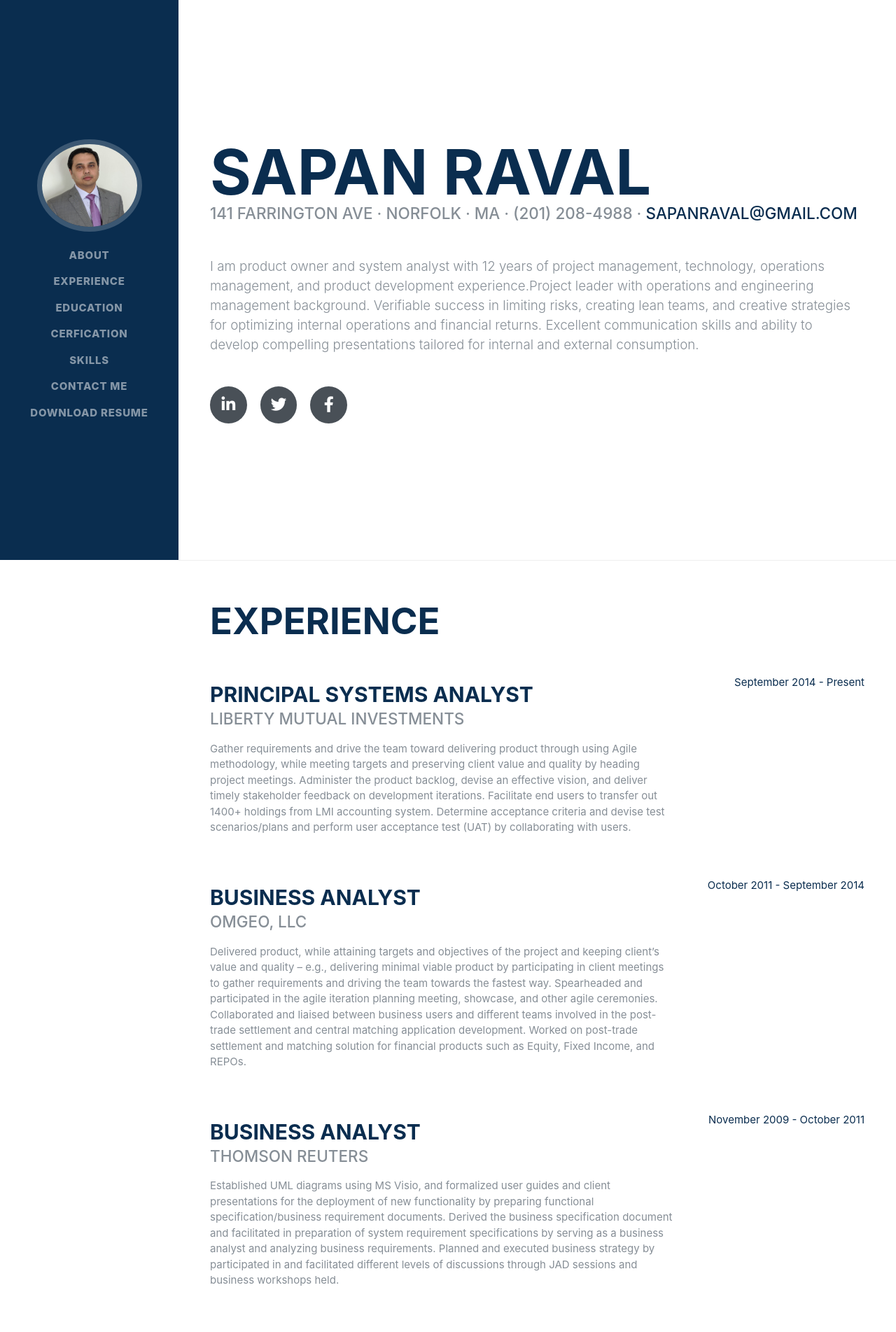
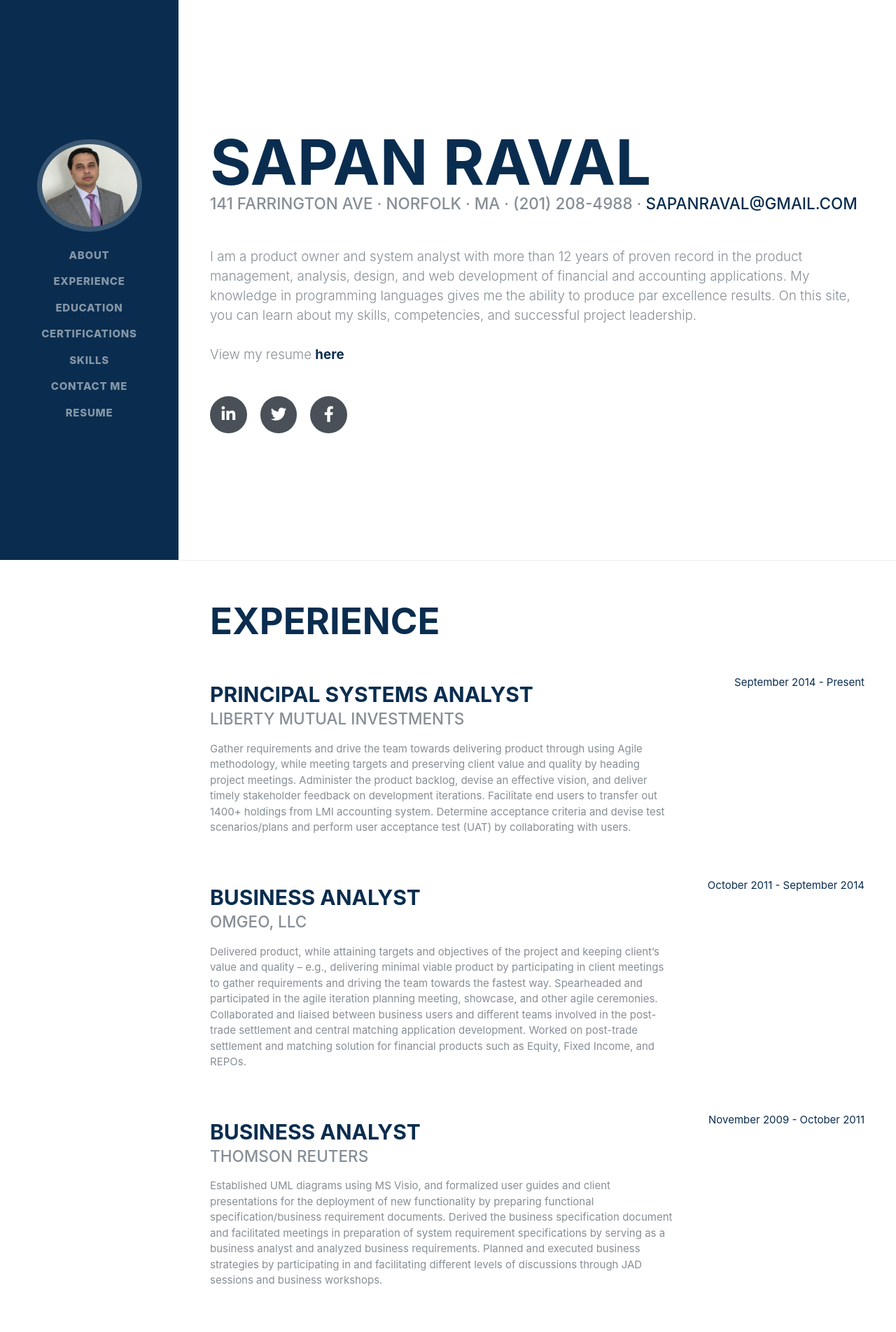
Before and after one commit to Sapanraval/finalproject, a Flask app: page / in a window 1280 px wide. Shown: the top 1903 px of the page at 70% size. Run offline with Flask 2, Linux system fonts and the light colour scheme; some libraries are stand-ins or nearby versions; some web fonts are replaced.

Commit message:
html code update

```diff
--- a/templates/certification.html
+++ b/templates/certification.html
@@ -5,7 +5,7 @@
 
     <section class="resume-section p-3 p-lg-5 d-flex align-items-center" id="certfication">
       <div class="w-100">
-        <h2 class="mb-5">Certification</h2>
+        <h2 class="mb-5">Certifications</h2>
 
         <div class="resume-item d-flex flex-column flex-md-row justify-content-between mb-5">
           <div class="resume-content">
--- a/templates/experience.html
+++ b/templates/experience.html
@@ -11,7 +11,7 @@
           <div class="resume-content">
             <h3 class="mb-0">Principal Systems Analyst</h3>
             <div class="subheading mb-3">LIBERTY MUTUAL INVESTMENTS</div>
-            <p>Gather requirements and drive the team toward delivering product through using Agile methodology, while meeting targets and preserving client value and quality by heading project meetings. Administer the product backlog, devise an effective vision, and deliver timely stakeholder feedback on development iterations. Facilitate end users to transfer out 1400+ holdings from LMI accounting system. Determine acceptance criteria and devise test scenarios/plans and perform user acceptance test (UAT) by collaborating with users.</p>
+            <p>Gather requirements and drive the team towards delivering product through using Agile methodology, while meeting targets and preserving client value and quality by heading project meetings. Administer the product backlog, devise an effective vision, and deliver timely stakeholder feedback on development iterations. Facilitate end users to transfer out 1400+ holdings from LMI accounting system. Determine acceptance criteria and devise test scenarios/plans and perform user acceptance test (UAT) by collaborating with users.</p>
           </div>
           <div class="resume-date text-md-right">
             <span class="text-primary">September 2014 - Present</span>
@@ -33,7 +33,7 @@
           <div class="resume-content">
             <h3 class="mb-0">Business Analyst</h3>
             <div class="subheading mb-3">THOMSON REUTERS</div>
-            <p>Established UML diagrams using MS Visio, and formalized user guides and client presentations for the deployment of new functionality by preparing functional specification/business requirement documents. Derived the business specification document and facilitated in preparation of system requirement specifications by serving as a business analyst and analyzing business requirements. Planned and executed business strategy by participated in and facilitated different levels of discussions through JAD sessions and business workshops held.</p>
+            <p>Established UML diagrams using MS Visio, and formalized user guides and client presentations for the deployment of new functionality by preparing functional specification/business requirement documents. Derived the business specification document and facilitated meetings in preparation of system requirement specifications by serving as a business analyst and analyzed business requirements. Planned and executed business strategies by participating in and facilitating different levels of discussions through JAD sessions and business workshops.</p>
           </div>
           <div class="resume-date text-md-right">
             <span class="text-primary">November 2009 - October 2011</span>
@@ -44,7 +44,7 @@
           <div class="resume-content">
             <h3 class="mb-0">Business Systems Analyst</h3>
             <div class="subheading mb-3">STATE STREET CORPORATION</div>
-            <p>Spearheaded various projects including leading client facilitation meetings to gather requirements and work on business requirements by analyzing/designing architecture by using Rational Unified Process (RUP) Methodology. Worked on various applications such a Global Transaction Manager, Global Reference System and Instruct Trade Order manager systems.</p>
+            <p>Spearheaded various projects including leading client facilitation meetings to gather requirements and work on business requirements by analyzing/designing architecture via the use of Rational Unified Process (RUP) Methodology. Worked on various applications such a Global Transaction Manager, Global Reference System and Instructed Trade Order manager systems.</p>
           </div>
           <div class="resume-date text-md-right">
             <span class="text-primary">June 2006 - November 2009</span>
--- a/templates/form.html
+++ b/templates/form.html
@@ -2,7 +2,7 @@
 {% block content %}
 
    <hr class="m-0">
-   <section class="resume-section p-3 p-lg-5 d-flex align-items-center" id="skills">
+   <section class="resume-section p-3 p-lg-5 d-flex align-items-center" id="contact">
       <div class="w-100">
         <h2 class="mb-5">Contact Me</h2>
         <form method="post" action="/form">
@@ -64,4 +64,5 @@
                 {{ form.submit(class="button") }}
             </div>
         </form>
+    </section>
 {% endblock content%}
--- a/templates/index.html
+++ b/templates/index.html
@@ -10,7 +10,12 @@
             <div class="subheading mb-5">141 Farrington Ave · Norfolk · MA · (201) 208-4988 ·
             <a href="mailto:sapanraval@gmail.com">sapanraval@gmail.com</a>
         </div>
-        <p class="lead mb-5"> I am product owner and system analyst with 12 years of project management, technology, operations management, and product development experience.Project leader with operations and engineering management background. Verifiable success in limiting risks, creating lean teams, and creative strategies for optimizing internal operations and financial returns. Excellent communication skills and ability to develop compelling presentations tailored for internal and external consumption.</p>
+        <p class="lead mb-5"> I am a product owner and system analyst with more than 12 years of proven record in the product management, analysis, design, and web development of financial and accounting applications. My knowledge in programming languages gives me the ability to produce par excellence results. On this site, you can learn about my skills, competencies, and successful project leadership.
+        <br>
+        <br>
+        View my resume
+        <a style="font-weight:bold" href="./vendor/Sapan_Raval_Product_Owner_Resume.pdf">here</a>
+        </p>
         <div class="social-icons">
           <a href="https://www.linkedin.com/in/ravalsapan">
             <i class="fab fa-linkedin-in"></i>
@@ -35,7 +40,7 @@
           <div class="resume-content">
             <h3 class="mb-0">Principal Systems Analyst</h3>
             <div class="subheading mb-3">LIBERTY MUTUAL INVESTMENTS</div>
-            <p>Gather requirements and drive the team toward delivering product through using Agile methodology, while meeting targets and preserving client value and quality by heading project meetings. Administer the product backlog, devise an effective vision, and deliver timely stakeholder feedback on development iterations. Facilitate end users to transfer out 1400+ holdings from LMI accounting system. Determine acceptance criteria and devise test scenarios/plans and perform user acceptance test (UAT) by collaborating with users.</p>
+            <p>Gather requirements and drive the team towards delivering product through using Agile methodology, while meeting targets and preserving client value and quality by heading project meetings. Administer the product backlog, devise an effective vision, and deliver timely stakeholder feedback on development iterations. Facilitate end users to transfer out 1400+ holdings from LMI accounting system. Determine acceptance criteria and devise test scenarios/plans and perform user acceptance test (UAT) by collaborating with users.</p>
           </div>
           <div class="resume-date text-md-right">
             <span class="text-primary">September 2014 - Present</span>
@@ -57,7 +62,7 @@
           <div class="resume-content">
             <h3 class="mb-0">Business Analyst</h3>
             <div class="subheading mb-3">THOMSON REUTERS</div>
-            <p>Established UML diagrams using MS Visio, and formalized user guides and client presentations for the deployment of new functionality by preparing functional specification/business requirement documents. Derived the business specification document and facilitated in preparation of system requirement specifications by serving as a business analyst and analyzing business requirements. Planned and executed business strategy by participated in and facilitated different levels of discussions through JAD sessions and business workshops held.</p>
+            <p>Established UML diagrams using MS Visio, and formalized user guides and client presentations for the deployment of new functionality by preparing functional specification/business requirement documents. Derived the business specification document and facilitated meetings in preparation of system requirement specifications by serving as a business analyst and analyzed business requirements. Planned and executed business strategies by participating in and facilitating different levels of discussions through JAD sessions and business workshops.</p>
           </div>
           <div class="resume-date text-md-right">
             <span class="text-primary">November 2009 - October 2011</span>
@@ -68,7 +73,7 @@
           <div class="resume-content">
             <h3 class="mb-0">Business Systems Analyst</h3>
             <div class="subheading mb-3">STATE STREET CORPORATION</div>
-            <p>Spearheaded various projects including leading client facilitation meetings to gather requirements and work on business requirements by analyzing/designing architecture by using Rational Unified Process (RUP) Methodology. Worked on various applications such a Global Transaction Manager, Global Reference System and Instruct Trade Order manager systems.</p>
+            <p>Spearheaded various projects including leading client facilitation meetings to gather requirements and work on business requirements by analyzing/designing architecture via the use of Rational Unified Process (RUP) Methodology. Worked on various applications such a Global Transaction Manager, Global Reference System and Instructed Trade Order manager systems.</p>
           </div>
           <div class="resume-date text-md-right">
             <span class="text-primary">June 2006 - November 2009</span>
@@ -125,7 +130,7 @@
 
     <section class="resume-section p-3 p-lg-5 d-flex align-items-center" id="certfication">
       <div class="w-100">
-        <h2 class="mb-5">Certification</h2>
+        <h2 class="mb-5">Certifications</h2>
 
         <div class="resume-item d-flex flex-column flex-md-row justify-content-between mb-5">
           <div class="resume-content">
@@ -191,4 +196,5 @@
       </div>
     </section>
 
+
 {% endblock content %}
--- a/templates/layout.html
+++ b/templates/layout.html
@@ -67,7 +67,7 @@
           <a class="nav-link" href="{{ url_for('education') }}">Education</a>
         </li>
         <li class="nav-item">
-          <a class="nav-link" href="{{ url_for('certification') }}">Cerfication</a>
+          <a class="nav-link" href="{{ url_for('certification') }}">Certifications</a>
         </li>
         <li class="nav-item">
           <a class="nav-link" href="{{ url_for('skills') }}">Skills</a>
@@ -76,14 +76,12 @@
           <a class="nav-link" href="/form">Contact Me</a>
         </li>
         <li class="nav-item">
-          <a class="nav-link" href="/static/Sapan_Raval_Product_Owner_Resume.pdf" download>Download Resume</a>
+          <a class="nav-link" href="/static/Sapan_Raval_Product_Owner_Resume.pdf" download>Resume</a>
         </li>
       </ul>
     </div>
   </nav>
   </div>
-
-    {% block content %}{% endblock %}
 
 <script>
     $(function() {
@@ -102,6 +100,7 @@
     });
 </script>
 
+{% block content %}{% endblock %}
 </body>
 
 
```
